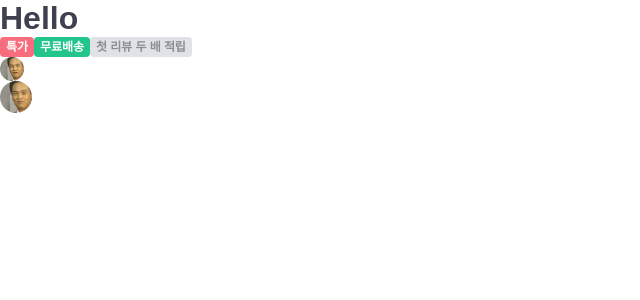
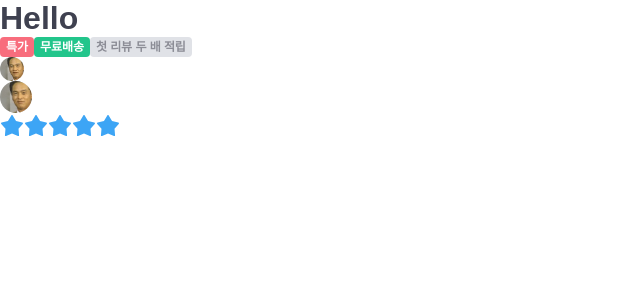
Before and after one commit to mnmhbbb/SCSS, a React (Create React App) app: page / in a window 1280 px wide. Shown: the top 300 px of the page, without its empty margins (0-640 px from the left). Built offline with nearby package versions, Linux system fonts and the light colour scheme.

Commit message:
컴포넌트 svg

```diff
--- a/src/App.tsx
+++ b/src/App.tsx
@@ -1,4 +1,5 @@
 import avatarimg from './assets/images/img-user-01.jpg';
+import { ReactComponent as Star } from './assets/Icon/Star.svg';
 
 function App() {
   return (
@@ -17,6 +18,13 @@ function App() {
           <img src={avatarimg} alt="아바타 샘플" />
         </div>
       </div>
+      <div className="star-rating-13">
+        <Star />
+        <Star />
+        <Star />
+        <Star />
+        <Star />
+      </div>
     </div>
   );
 }
--- a/src/index.css
+++ b/src/index.css
@@ -389,6 +389,19 @@ li {
   width: 32px;
   height: 32px; }
 
+.star-rating-13 {
+  display: flex;
+  align-items: center;
+  justify-content: flex-start; }
+
+.ic-star {
+  color: #e0e2e7; }
+  .ic-star.is-active {
+    color: #3da5f5; }
+
+.star-rating-13 {
+  font-size: 13px; }
+
 /*
  * MOBILE (<768px ) ------------------------------------------
  * fixture                           sm
```
Also changed, not shown: src/assets/Icon/Star.svg, 1 other file (tests, documents, lock files or other folders).
